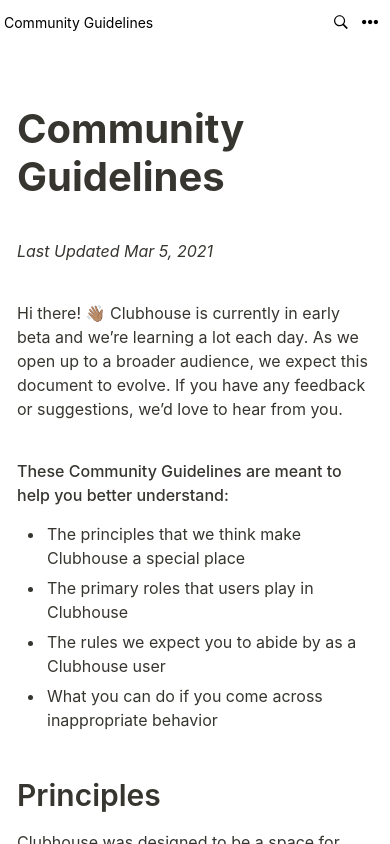
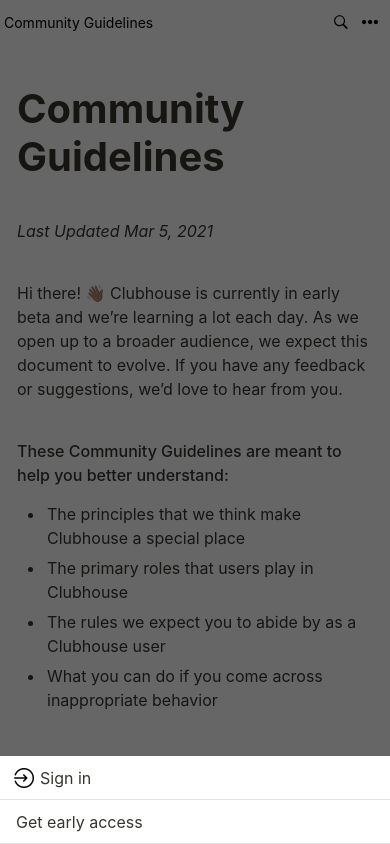
Before and after one commit to chwasiq0569/Cloudbase_Website, a plain HTML site: page Blog/blog.html in a window 390 px wide. Both pictures are taken after a click on the element 370 px from the left and 22 px from the top of the page. Shown: the top 844 px of the page. Drawn offline with Linux system fonts and the light colour scheme.

Commit message:
Added MobileNav

```diff
--- a/Blog/blog.css
+++ b/Blog/blog.css
@@ -224,6 +224,14 @@ body {
 .mobileMenuIcon {
   display: none;
 }
+.mobileMenu {
+  display: none;
+}
+.screenWrapper {
+  width: 100%;
+  height: 100%;
+  display: none;
+}
 @media only screen and (max-width: 480px) {
   .mainSection__Wrapper {
     width: 100% !important;
@@ -271,6 +279,50 @@ body {
     height: 100%;
     object-fit: contain;
   }
+  .mobileMenu {
+    display: block;
+    width: 100%;
+    height: auto;
+    background-color: white;
+    position: fixed;
+    bottom: -100px;
+    left: 0;
+    transition: all 0.3s ease;
+  }
+  .mobileMenu .menuItems {
+    height: 100%;
+    width: 100%;
+  }
+  .mobileMenu .menuItems .mobile_menuItem {
+    height: 2.75rem;
+    border-bottom: 1px solid #e4e3e2;
+    display: flex;
+    align-items: center;
+    padding-left: 0.75rem;
+  }
+  .mobileMenu .menuItems .mobile_menuItem .iconContainer {
+    width: 1.5rem;
+    height: 1.5rem;
+  }
+  .mobileMenu .menuItems .mobile_menuItem .iconContainer img {
+    width: 100%;
+    height: 100%;
+    object-fit: contain;
+  }
+  .mobileMenu .menuItems .mobile_menuItem a {
+    text-decoration: none;
+    color: #37352f;
+    padding-left: 0.25rem;
+  }
+  .screenWrapper {
+    display: none;
+    background-color: black;
+    position: fixed;
+    opacity: 0.6;
+    top: 0;
+    left: 0;
+    transition: all 0.3s ease;
+  }
 }
 /* @media only screen and (max-width: 380px) {
   .logo {
--- a/Blog/blog.html
+++ b/Blog/blog.html
@@ -52,15 +52,28 @@
                         Notion
                     </div>
                 </a>
-                <div class="mobileMenuIcon">
+                <div id="mobileMenuBtn" class="mobileMenuIcon">
                     <img src="../assets/images/menuIcon.png" alt="menu Icon" />
                 </div>
             </div>
         </div>
+        <div class="screenWrapper">
+
+        </div>
         <div class="mobileMenu">
             <ul class="menuItems">
-                <li>
-
+                <li class="mobile_menuItem">
+                    <div class="iconContainer">
+                        <img src="../assets/images/login.png" alt="loginIcon" />
+                    </div>
+                    <a href="#">
+                        Sign in
+                    </a>
+                </li>
+                <li class="mobile_menuItem">
+                    <a href="#">
+                        Get early access
+                    </a>
                 </li>
             </ul>
         </div>
@@ -800,16 +813,22 @@
                     active = false
                     this.parentNode.parentNode.querySelector(".panel").style.display = "none"
                 }
-                // this.classList.toggle("active");
-
-                // var panel = this.nextElementSibling;
-                // if (panel.style.display === "block") {
-                //     panel.style.display = "none";
-                // } else {
-                //     panel.style.display = "block";
-                // }
             });
         }
+        document.getElementById("mobileMenuBtn").addEventListener("click", function () {
+            document.querySelector(".mobileMenu").style.bottom = "0%";
+            document.querySelector(".screenWrapper").style.display = "block";
+            window.setTimeout(function () {
+                document.querySelector(".screenWrapper").style.opacity = "0.6";
+                document.body.style.overflow = "hidden";
+            }, 100)
+            document.querySelector(".screenWrapper").addEventListener("click", function () {
+                document.querySelector(".mobileMenu").style.bottom = "-100px";
+                document.querySelector(".screenWrapper").style.display = "none";
+                document.querySelector(".screenWrapper").style.opacity = "0";
+                document.body.style.overflow = "auto";
+            });
+        })
     </script>
 
 </body>
```
Also changed, not shown: assets/images/login.png (added).
